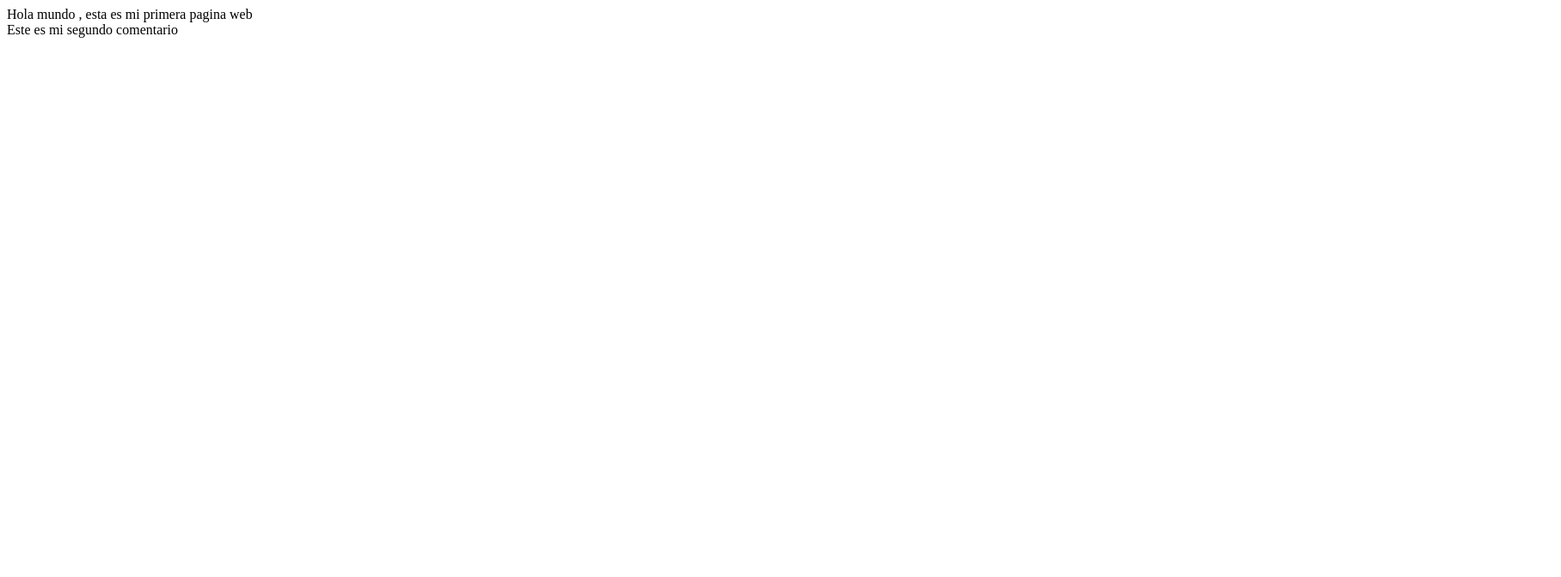
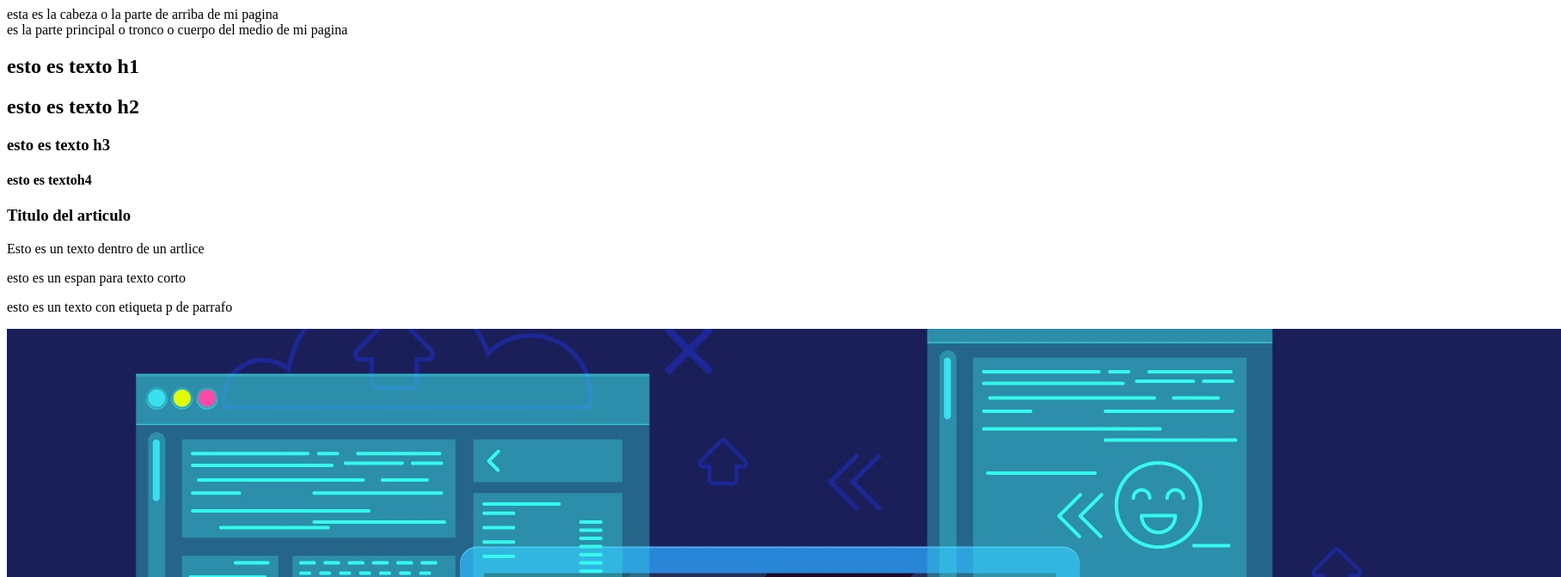
Before and after one commit to JonatanRA999/Practice, a plain HTML site: page index.html in a window 1280 px wide. Shown: the top 672 px of the page at 86% size, 1816 px wide, since content can reach past the window. Drawn offline with Linux system fonts and the light colour scheme.

Commit message:
explicacion de etiquetas

```diff
--- a/index.html
+++ b/index.html
@@ -6,14 +6,28 @@
     <meta http-equiv="X-UA-Compatible" content="IE=edge">
     <Style></Style>
     <meta name="viewport" content="width=device-width, initial-scale=1.0">
-    <title>MyFirstWebConStyles</title>
+    <title>Title of window</title>
 </head>
 
 <body>
-
-    <div>Hola mundo , esta es mi primera pagina web</div>
-    <div>Este es mi segundo comentario</div>
-
+    <header> esta es la cabeza o la parte de arriba de mi pagina</header>
+    <main>
+        es la parte principal o tronco o cuerpo del medio de mi pagina
+        <section>
+            <h1>esto es texto h1</h1>
+            <h2>esto es texto h2</h2>
+            <h3>esto es texto h3</h3>
+            <h4>esto es textoh4</h4>
+            <article>
+                <h1>Titulo del articulo</h1>
+                <p>Esto es un texto dentro de un artlice</p>
+                <span>esto es un espan para texto corto</span>
+                <p>esto es un texto con etiqueta p de parrafo </p>
+                <img src="Ing_sistemas.jpg" alt="imagen de perfil">
+            </article>
+        </section>
+    </main>
+    <footer> este es el pie de pagina es donde va informacion de autores etc</footer>
 </body>
 
 </html>
```
Also changed, not shown: Ing_sistemas.jpg (added).
